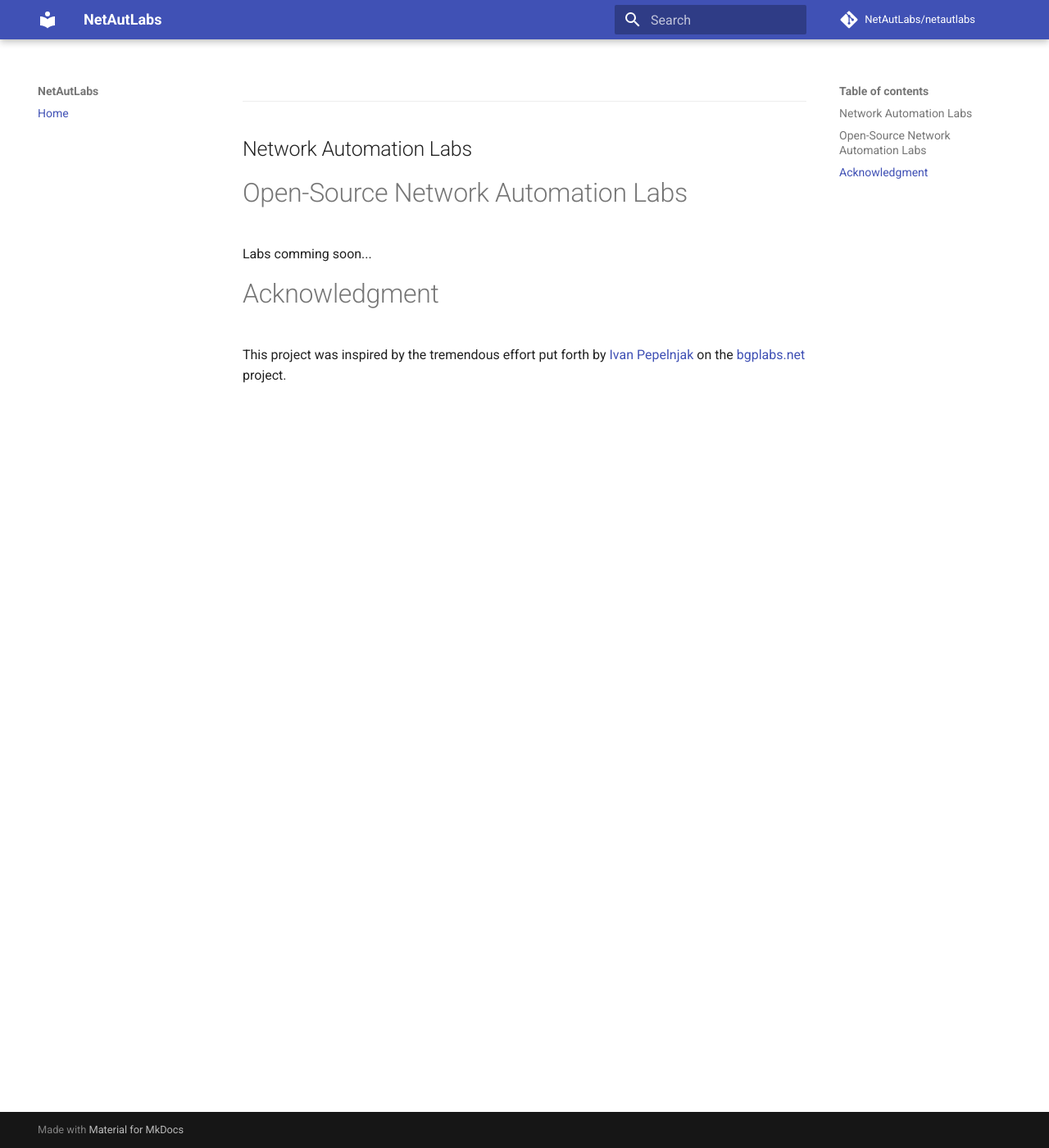
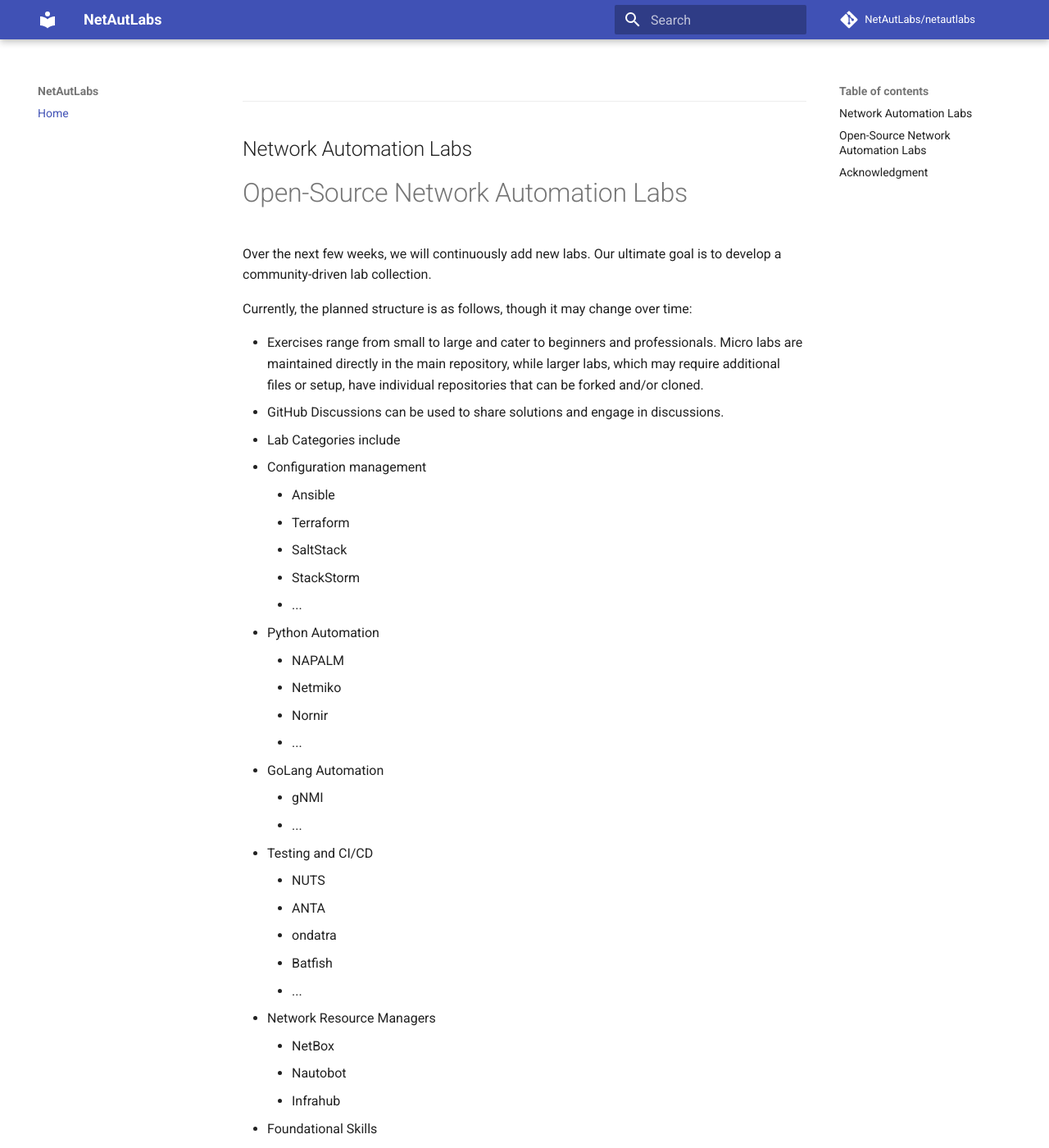
Before and after one commit to NetAutLabs/netautlabs, an MkDocs documentation site: the page built from docs/index.md, in a window 1280 px wide and 1400 px high. Shown: the whole window at 82% size. Built offline with MkDocs 1.6.1 and Material for MkDocs 9.7.7, drawn with Linux system fonts in a browser that asks for light colours; comment, search, counter and statistics services are not loaded.

Commit message:
Add Lab Categories to index.md

```diff
--- a/docs/index.md
+++ b/docs/index.md
@@ -3,7 +3,42 @@
 ---
 # Open-Source Network Automation Labs
 
-Labs comming soon...
+Over the next few weeks, we will continuously add new labs. Our ultimate goal is to develop a community-driven lab collection.
+
+Currently, the planned structure is as follows, though it may change over time:
+
+- Exercises range from small to large and cater to beginners and professionals. Micro labs are maintained directly in the main repository, while larger labs, which may require additional files or setup, have individual repositories that can be forked and/or cloned.
+- GitHub Discussions can be used to share solutions and engage in discussions.
+- Lab Categories include
+  - Configuration management
+    - Ansible
+    - Terraform
+    - SaltStack
+    - StackStorm
+    - ...
+  - Python Automation
+    - NAPALM
+    - Netmiko
+    - Nornir
+    - ...
+  - GoLang Automation
+    - gNMI
+    - ...
+  - Testing and CI/CD
+    - NUTS
+    - ANTA
+    - ondatra
+    - Batfish
+    - ...
+  - Network Resource Managers
+    - NetBox
+    - Nautobot
+    - Infrahub
+  - Foundational Skills
+    - Git
+    - YAML
+    - Jinja
+    - Linux
 
 
 
```
